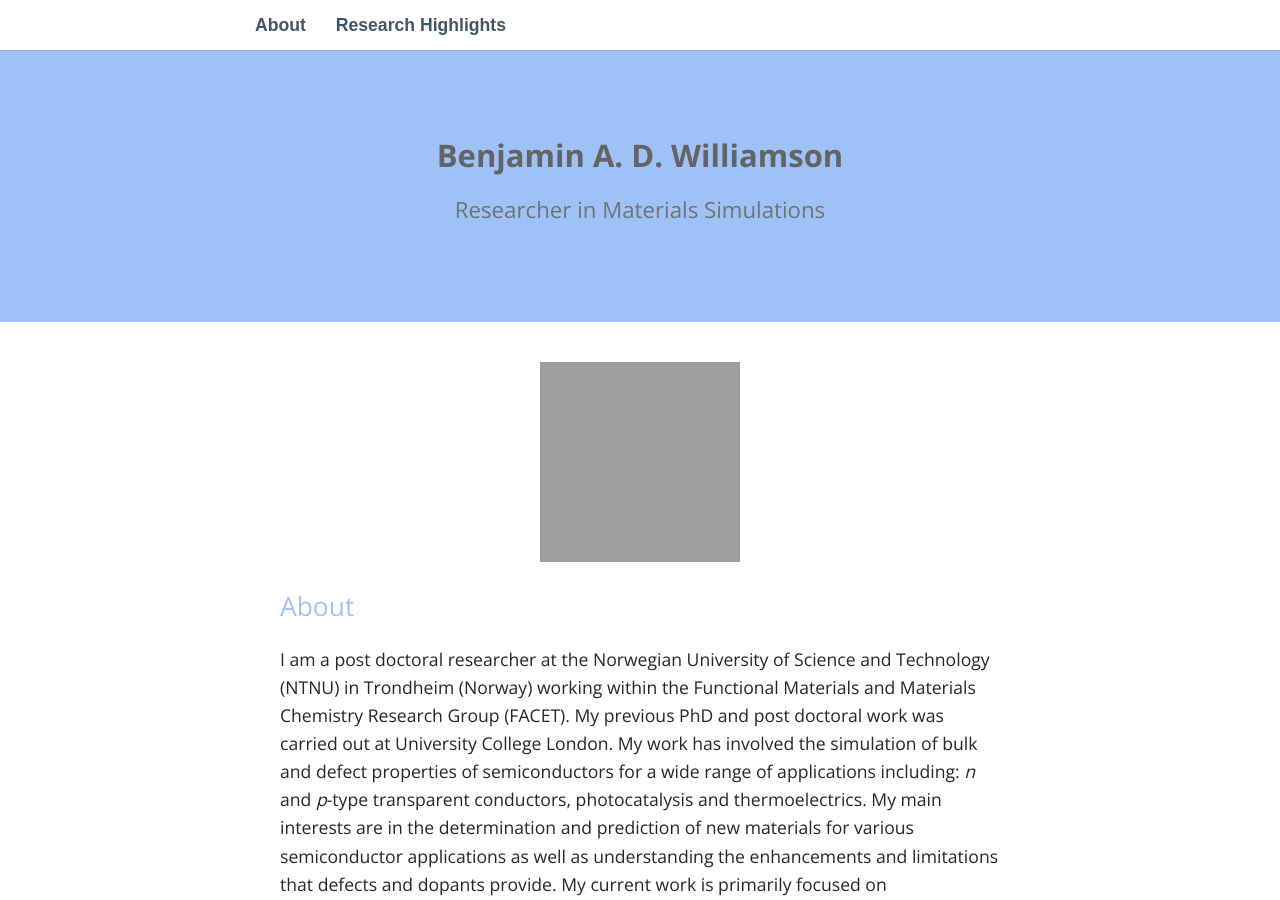
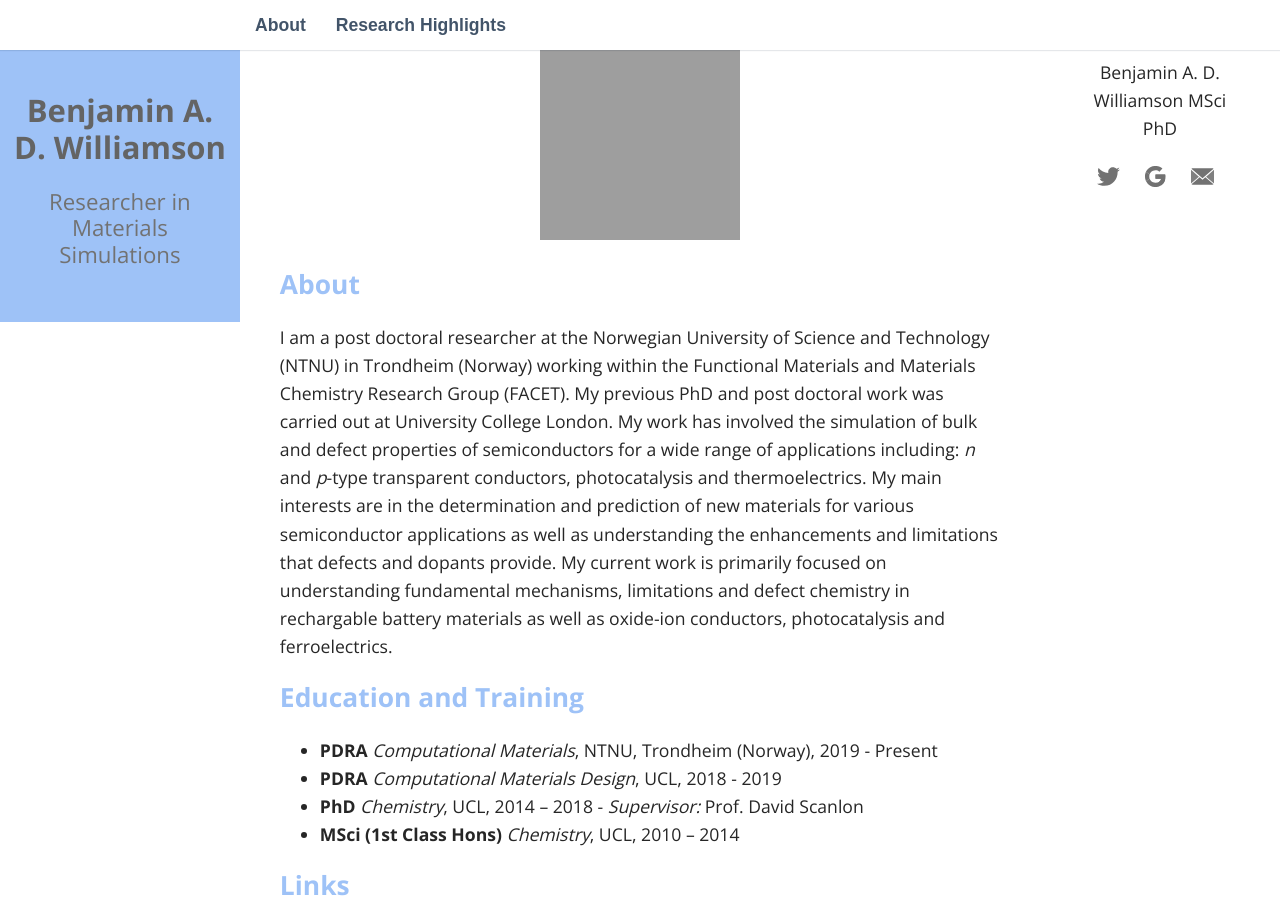
Before and after one commit to badw/badw.github.io, a Jekyll site: the page built from index.md, in a window 1280 px wide and 900 px high. Built offline with Jekyll 4.4.1, drawn with Linux system fonts in a browser that asks for light colours; some web fonts are replaced; grey boxes are pictures that could not be loaded.

Commit message:
updated params

```diff
--- a/_sass/_layout.scss
+++ b/_sass/_layout.scss
@@ -5,6 +5,7 @@ body {
 	font-size: 1.1em;
 	line-height: 1.6;
 	-webkit-font-smoothing: antialiased;
+	display:flex;
 }
 h1,
 h2,
@@ -27,6 +28,7 @@ h1 {
 }
 h2 {
 	font-size: 1.5em ;
+	font-weight: bold;
 	color: $blue-color;
 }
 a,
```
